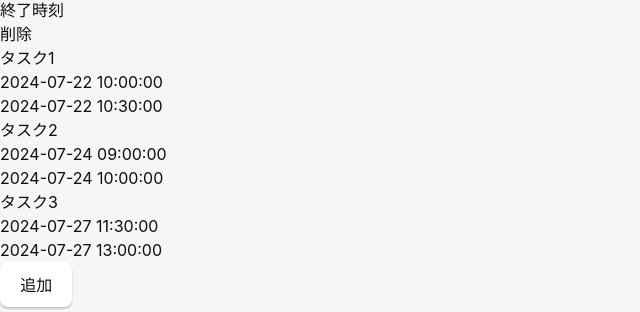
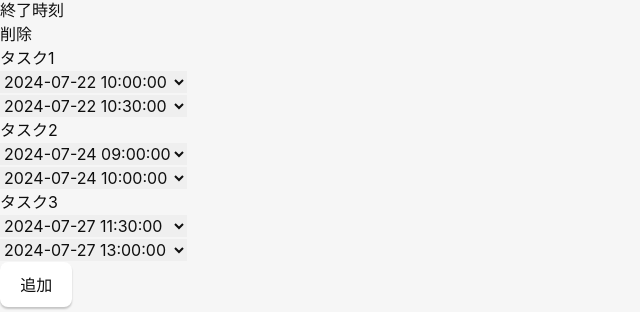
Before and after one commit to byrschcrm/tauri-app, a React (Vite) app: page / in a window 1280 px wide. Shown: the part 458-770 px from the top of the page, without its empty margins (0-640 px from the left). Built offline with nearby package versions, Linux system fonts and the light colour scheme.

Commit message:
日付をセレクトボックス表示に

```diff
--- a/src/TaskList.tsx
+++ b/src/TaskList.tsx
@@ -19,8 +19,12 @@ const TaskList: FC<Props> = (props) => {
                 tasks.flatMap((task) =>
                     <>
                         <div className="border border-gray-400" contentEditable={true}>{task.name}</div>
-                        <div className="border border-gray-400" contentEditable={true}>{task.start_date?.format("YYYY-MM-DD HH:mm:ss") ?? ''}</div>
-                        <div className="border border-gray-400" contentEditable={true}>{task.end_date?.format("YYYY-MM-DD HH:mm:ss") ?? ''}</div>
+                        <div className="border border-gray-400" contentEditable={true}>
+                            <select>{createDateOptions(task.start_date)}</select>
+                        </div>
+                        <div className="border border-gray-400" contentEditable={true}>
+                            <select>{createDateOptions(task.end_date)}</select>
+                        </div>
                         <div className="bg-red-500 border border-gray-400 cursor-pointer" onClick={() => deleteTask(task.id)}></div>
                     </>
                 )
@@ -29,4 +33,33 @@ const TaskList: FC<Props> = (props) => {
     )
 }
 
+const createDateOptions = (date: any) => [<option></option>].concat(createYmdPatterns().flatMap((ymd) => createHmsPatterns().map((hms) => <option selected={date.isSame(`${ymd}${hms}`)}>{`${ymd} ${hms}`}</option>)))
+
+const createYmdPatterns = () => {
+    return [
+        '2024-07-21',
+        '2024-07-22',
+        '2024-07-23',
+        '2024-07-24',
+        '2024-07-25',
+        '2024-07-26',
+        '2024-07-27',
+    ]
+}
+
+const createHmsPatterns = () => {
+    return [
+        '09:00:00',
+        '09:30:00',
+        '10:00:00',
+        '10:30:00',
+        '11:00:00',
+        '11:30:00',
+        '12:00:00',
+        '12:30:00',
+        '13:00:00',
+        '13:30:00',
+    ]
+}
+
 export default TaskList
```
